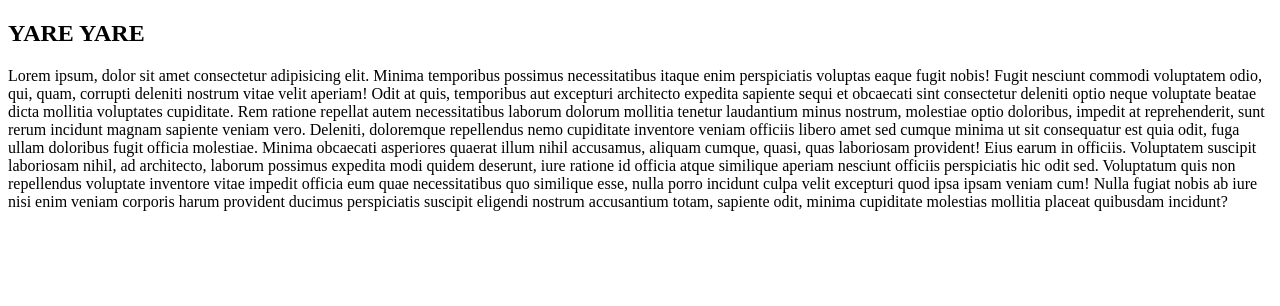
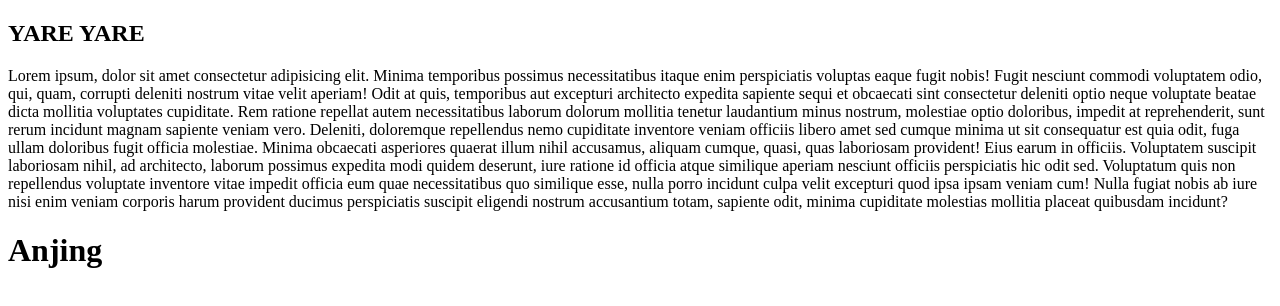
Before and after one commit to ZezeBasmallah/ZezeGitTest-3, a plain HTML site: page ZezeGitTest-3/index.html in a window 1280 px wide. Drawn offline with Linux system fonts and the light colour scheme.

Commit message:
Update index.html

```diff
--- a/ZezeGitTest-3/index.html
+++ b/ZezeGitTest-3/index.html
@@ -24,6 +24,7 @@
         veniam cum! Nulla fugiat nobis ab iure nisi enim veniam corporis harum provident ducimus perspiciatis suscipit
         eligendi nostrum accusantium totam, sapiente odit, minima cupiditate molestias mollitia placeat quibusdam
         incidunt?</p>
+    <h1>Anjing</h1>
 </body>
 
 </html>
```
